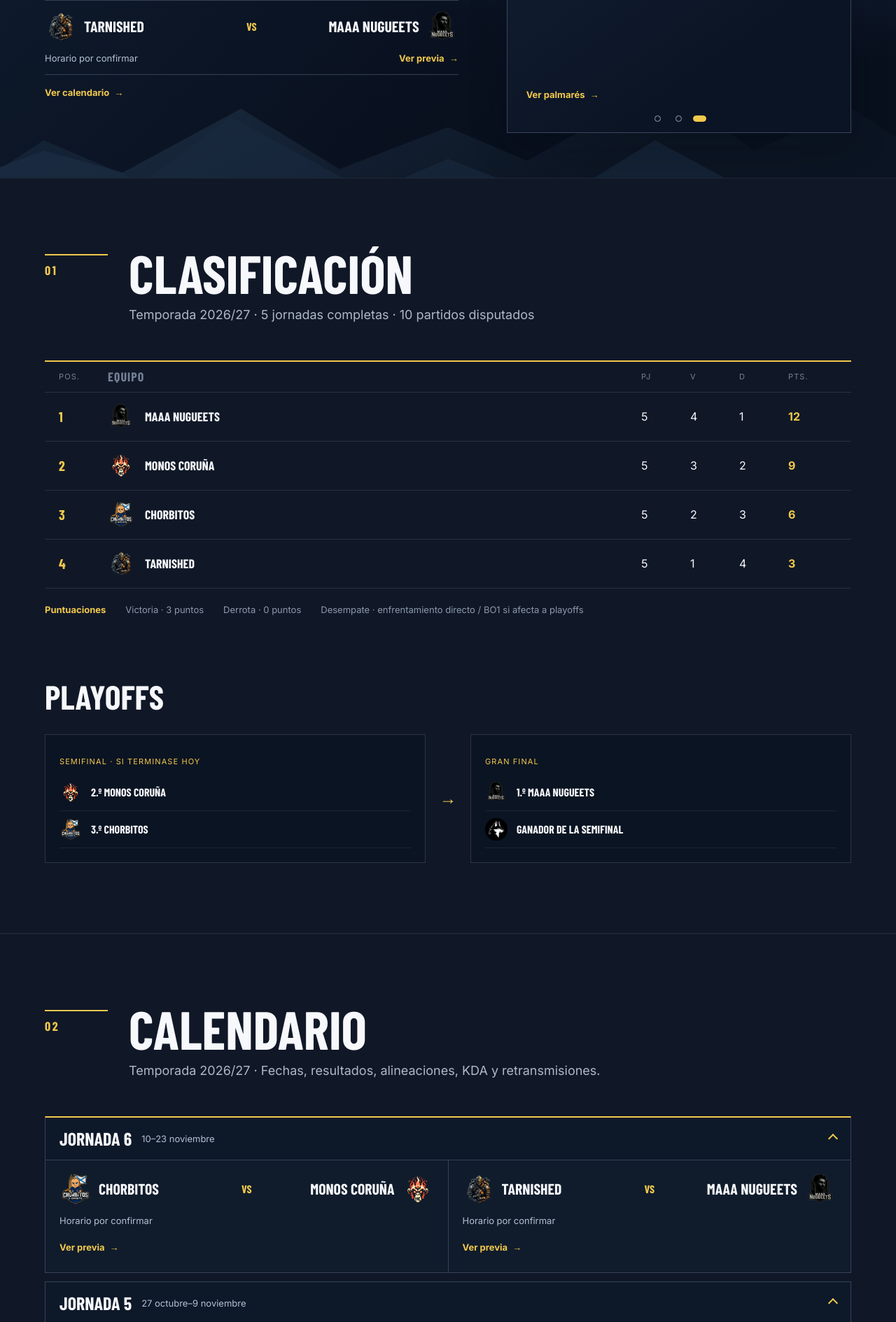
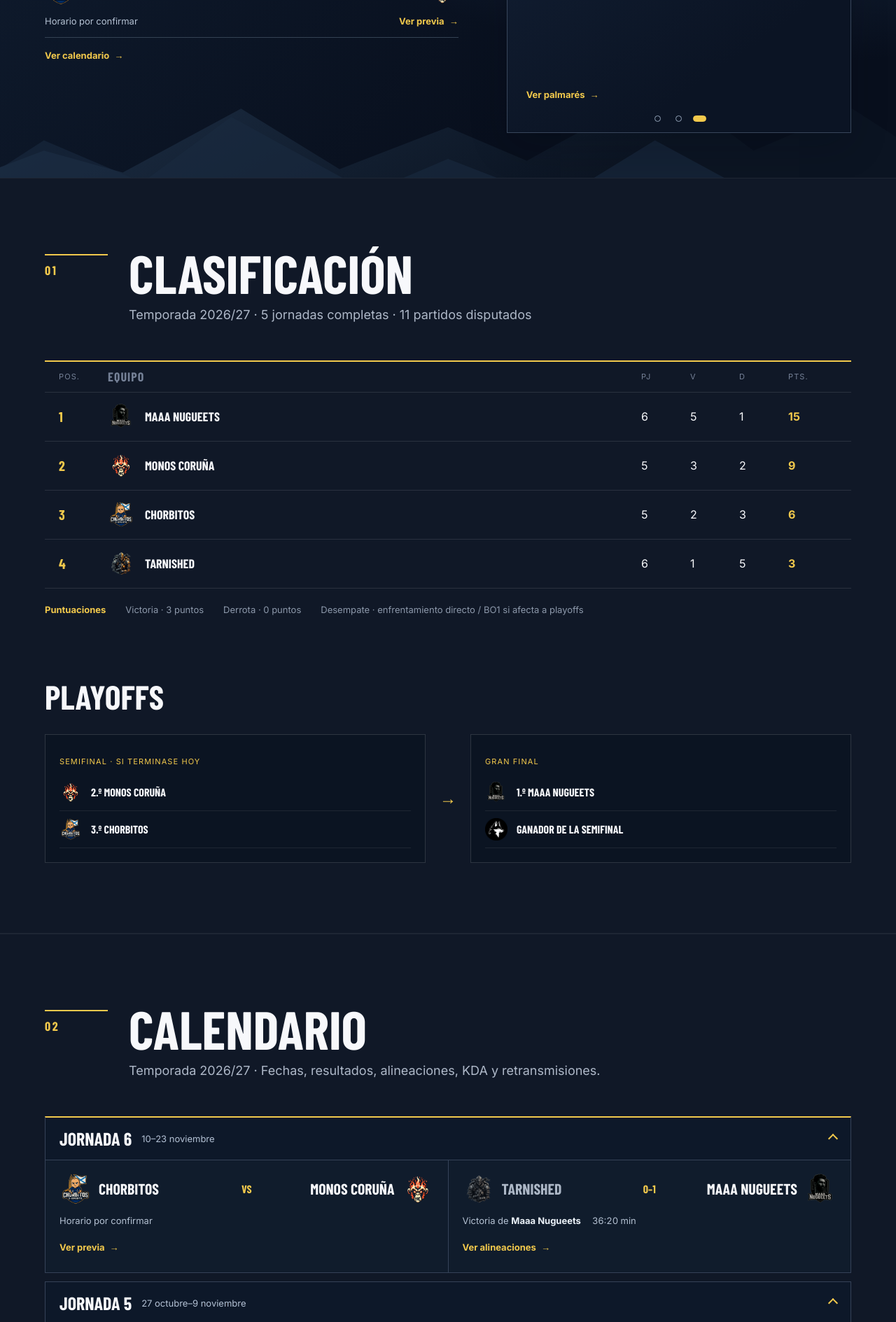
Before and after one commit to abelbendana/lln, a plain HTML site: page index.html in a window 1280 px wide. Shown: the part 469-2358 px from the top of the page at 70% size. Drawn offline with nearby package versions, Linux system fonts and the light colour scheme; a web font is replaced by a local one.

Commit message:
Registra el resultado de la jornada 6 y a Macho Toretto como suplente

```diff
--- a/index.html
+++ b/index.html
@@ -35,7 +35,7 @@
             <p class="season-label">Temporada 2026/27 · Fase regular</p>
             <h1 id="round-title">Jornada 6</h1>
             <p class="round-dates">10–23 de noviembre</p>
-            <noscript><p>Chorbitos vs. Monos Coruña y Tarnished vs. Maaa Nugueets. Horarios por confirmar.</p></noscript>
+            <noscript><p>Maaa Nugueets ganó a Tarnished en 36:20. Chorbitos vs. Monos Coruña sigue pendiente de horario.</p></noscript>
             <div id="upcoming-fixtures"></div>
             <a class="text-action" href="#calendario">Ver calendario <span aria-hidden="true">→</span></a>
           </div>
@@ -136,7 +136,7 @@
       </section>
 
       <section id="jugadores" class="content-section section-dark page-section">
-        <div class="section-intro reveal"><p class="section-number">04</p><div><h2>Jugadores</h2><p>El rango y el peak de SoloQ de la temporada 2026 se consultaron en OP.GG el 22 de noviembre.</p></div></div>
+        <div class="section-intro reveal"><p class="section-number">04</p><div><h2>Jugadores</h2><p>Rango actual y peak de SoloQ 2026 según OP.GG. Consulta general del 22 de noviembre y actualización de Macho Toretto del 24 de noviembre.</p></div></div>
         <div class="players-toolbar"><label class="search-box"><span aria-hidden="true">⌕</span><input aria-label="Buscar jugador, equipo o pick" id="player-search" type="search" placeholder="Buscar jugador, equipo o pick…" /></label>
           <label class="players-sort">Posición<select id="player-role"><option value="">Todas</option></select></label>
           <label class="players-sort">Ordenar por<select id="player-sort"><option value="team">Equipo</option><option value="name">Jugador</option><option value="kda" selected>KDA</option><option value="participation">% Participación de kills</option><option value="winrate">% Victoria</option><option value="rank">Rango SoloQ</option><option value="peakRank">Peak SoloQ</option><option value="games">PJ</option><option value="roles">Posiciones</option><option value="picks">Campeones</option></select></label></div>
@@ -169,7 +169,7 @@
       </section>
 
       <section id="estadisticas" class="content-section stats-section page-section">
-        <div class="section-intro reveal"><p class="section-number">05</p><div><h2>Récords</h2><p>Los récords, las barbaridades y las historias que está dejando la temporada.</p></div></div>
+        <div class="section-intro reveal"><p class="section-number">05</p><div><h2>Récords</h2><p>Temporada 2026/27<span id="records-sample"></span></p></div></div>
         <div class="stats-note"><span>◆</span><p>Los promedios, ratios y porcentajes de campeones, jugadores y equipos exigen <b>un mínimo de 2 partidas</b>. Los récords absolutos y de partidas usan todos los datos. En caso de empate, gana quien tenga más encuentros disputados; si continúa, se muestran todos.</p></div>
         <div id="stats-groups" class="stats-groups" aria-live="polite"></div>
       </section>
--- a/matchday.js
+++ b/matchday.js
@@ -185,8 +185,12 @@ function renderLineups(game) {
   return `<div class="match-lineups">${[game.a, game.b].map((team) => {
     const lineup = game.lineups[team] || [];
     const total = lineupTotals(lineup);
+    const players = lineup.map((player) => {
+      const level = player.level ? ` · Nivel ${player.level}` : '';
+      return `<li><span><strong>${player.name}</strong><small>${player.champion || 'Campeón pendiente'}${level}</small></span><b>${player.kda}</b></li>`;
+    }).join('');
     return `<section><h4>${team}</h4><p class="lineup-total">K / D / A · ${total.kills} / ${total.deaths} / ${total.assists}</p>
-      <ul>${lineup.map((player) => `<li><span><strong>${player.name}</strong><small>${player.champion || 'Campeón pendiente'}</small></span><b>${player.kda}</b></li>`).join('')}</ul></section>`;
+      <ul>${players}</ul></section>`;
   }).join('')}</div>`;
 }
 
--- a/script.js
+++ b/script.js
@@ -243,21 +243,46 @@ const games = [
     ]
   }},
   {date:'10–23 noviembre',a:'Chorbitos',b:'Monos Coruña',winner:null,week:'Jornada 6 · Pendiente'},
-  {date:'10–23 noviembre',a:'Tarnished',b:'Maaa Nugueets',winner:null,week:'Jornada 6 · Pendiente'}
+  {date:'10–23 noviembre',a:'Tarnished',b:'Maaa Nugueets',winner:'Maaa Nugueets',week:'Jornada 6',duration:'36:20',lineups:{
+    'Tarnished':[
+      {name:'TR alex132mini',champion:'Gnar',kda:'8/8/13',level:20},
+      {name:'TR Arkinos',champion:'Wukong',kda:'12/8/10',level:17},
+      {name:'TRPescadocanario',champion:'Vladimir',kda:'2/11/10',level:17},
+      {name:'TR Markos316',champion:'Jhin',kda:'8/6/10',level:17},
+      {name:'TR Adria Kila',champion:'Bardo',kda:'2/11/13',level:15}
+    ],
+    'Maaa Nugueets':[
+      {name:'Macho Toretto',champion:'Dr. Mundo',kda:'5/5/7',level:19,substitute:true},
+      {name:'puminy',champion:'Jarvan IV',kda:'10/4/21',level:18},
+      {name:'eiboll',champion:'Anivia',kda:'13/5/13',level:18},
+      {name:'jadriab10',champion:'Twitch',kda:'14/9/6',level:16},
+      {name:'MKOI Keiwocky',champion:'Shen',kda:'2/9/19',level:15}
+    ]
+  }}
 ];
 
 const playedGames = games.filter((game) => game.winner);
 
 const teamMembers = new Map();
 const playerStats = new Map();
+function getPlayerStats(name) {
+  if (!playerStats.has(name)) {
+    playerStats.set(name, {name,team:null,games:0,wins:0,kills:0,deaths:0,assists:0,teamKills:0,picks:new Set(),roles:new Set()});
+  }
+  return playerStats.get(name);
+}
 const lineupRoles = ['top','jungle','mid','adc','support'];
 games.forEach((game) => {
   Object.entries(game.lineups || {}).forEach(([team, lineup]) => {
     const members = teamMembers.get(team) || new Set();
-    const teamKills = lineup.reduce((total, player) => total + Number(player.kda.split('/')[0]), 0);
+    const teamKills = game.winner ? lineupTotals(lineup).kills : 0;
     lineup.forEach((player, roleIndex) => {
+      const stats = getPlayerStats(player.name);
+      if (!player.substitute) {
         members.add(player.name);
-      const stats = playerStats.get(player.name) || {name:player.name,team,games:0,wins:0,kills:0,deaths:0,assists:0,teamKills:0,picks:new Set(),roles:new Set()};
+        stats.team ??= team;
+      }
+      if (!game.winner) return;
       const [kills, deaths, assists] = player.kda.split('/').map(Number);
       stats.games += 1;
       if (game.winner === team) stats.wins += 1;
@@ -267,7 +292,6 @@ games.forEach((game) => {
       stats.teamKills += teamKills;
       if (player.champion) stats.picks.add(player.champion);
       if (lineupRoles[roleIndex]) stats.roles.add(lineupRoles[roleIndex]);
-      playerStats.set(player.name, stats);
     });
     teamMembers.set(team, members);
   });
@@ -279,9 +303,7 @@ registeredPlayers.forEach((player) => {
   const members = teamMembers.get(player.team) || new Set();
   members.add(player.name);
   teamMembers.set(player.team, members);
-  if (!playerStats.has(player.name)) {
-    playerStats.set(player.name, {name:player.name,team:player.team,games:0,wins:0,kills:0,deaths:0,assists:0,teamKills:0,picks:new Set(),roles:new Set()});
-  }
+  getPlayerStats(player.name).team = player.team;
 });
 teamMembers.forEach((members, team) => teamMembers.set(team, [...members].sort((a, b) => a.localeCompare(b, 'es'))));
 
@@ -297,6 +319,7 @@ const captainBadge = (name) => captainPlayers.has(name)
   : '';
 
 const riotProfiles = {
+  'Macho Toretto':{tag:'EUW',status:'found'},
   eiboll:{tag:'eibol',status:'known'}, DrRedFlag:{tag:'EUW',status:'known'},
   'TR alex132mini':{tag:'ASF',status:'known'}, Panker:{tag:'MV3',status:'known'},
   CANICHEMANIA63:{tag:'nerf',status:'inferred'}, Afelaino:{tag:'9703',status:'inferred'},
@@ -333,6 +356,7 @@ const previousSoloQueueRanks = {
   ZaRg0t:{tier:'Platino',division:2,lp:78}, sam:{tier:'Esmeralda',division:2,lp:65}
 };
 const soloQueueRanks = {
+  'Macho Toretto':{tier:'Bronce',division:1,lp:68},
   eiboll:{tier:'Diamante',division:4,lp:95}, DrRedFlag:{tier:'Esmeralda',division:3,lp:79},
   'TR alex132mini':{tier:'Oro',division:3,lp:75}, Panker:{tier:'Maestro',lp:111},
   CANICHEMANIA63:{tier:'Diamante',division:1,lp:75}, Afelaino:{tier:'Hierro',division:1,lp:50},
@@ -350,6 +374,7 @@ const soloQueueRanks = {
   JONI:null, TRPescadocanario:null, sam:{tier:'Diamante',division:4,lp:3}
 };
 const soloQueuePeakRanks = {
+  'Macho Toretto':{tier:'Plata',division:4,lp:23},
   eiboll:{tier:'Diamante',division:1,lp:10}, DrRedFlag:{tier:'Diamante',division:4,lp:83},
   'TR alex132mini':{tier:'Oro',division:3,lp:75}, Panker:{tier:'Maestro',lp:172},
   CANICHEMANIA63:{tier:'Maestro',lp:42}, Afelaino:{tier:'Hierro',division:1,lp:84},
@@ -413,7 +438,9 @@ document.querySelectorAll('.team-panel').forEach((card) => {
   const captain = teamCaptains[card.dataset.team];
   card.insertAdjacentHTML('beforeend', `<div class="team-panel-rank"><span class="team-captain">★ Capitán · ${captain.player}</span><span>Rango promedio · mejores 5</span><strong>${rank}</strong></div>`);
 });
-const leaguePlayers = [...playerStats.values()].sort((a, b) => a.team.localeCompare(b.team, 'es') || a.name.localeCompare(b.name, 'es'));
+const playerTeamLabel = (player) => player.team ?? 'Suplente';
+const playerEmblem = (player) => player.team ? logo(player.team) : 'assets/wolf.png';
+const leaguePlayers = [...playerStats.values()].sort((a, b) => playerTeamLabel(a).localeCompare(playerTeamLabel(b), 'es') || a.name.localeCompare(b.name, 'es'));
 const formatNumber = (value, minimumFractionDigits = 1, maximumFractionDigits = minimumFractionDigits) => value.toLocaleString('es-ES', {minimumFractionDigits, maximumFractionDigits});
 const formatRatio = (value) => formatNumber(value, 2, 2);
 const average = (total, gamesPlayed) => gamesPlayed ? formatNumber(total / gamesPlayed) : '0,0';
@@ -422,7 +449,7 @@ const killParticipation = (player) => player.teamKills ? ((player.kills + player
 const winRate = (player) => player.games ? (player.wins / player.games) * 100 : null;
 const formatWinRate = (player) => winRate(player) === null ? '—' : `${Math.round(winRate(player))}%`;
 const formatKillParticipation = (player) => killParticipation(player) === null ? '—' : `${Math.round(killParticipation(player))}%`;
-const championSlug = (champion) => ({'Kai’Sa':'Kaisa','Bel’Veth':'Belveth','Cho’Gath':'Chogath','Dr. Mundo':'DrMundo','Jarvan IV':'JarvanIV','Lee Sin':'LeeSin','Tahm Kench':'TahmKench',Wukong:'MonkeyKing',LeBlanc:'Leblanc'}[champion] || champion.replace(/[^A-Za-z0-9]/g, ''));
+const championSlug = (champion) => ({'Kai’Sa':'Kaisa','Bel’Veth':'Belveth','Cho’Gath':'Chogath','Dr. Mundo':'DrMundo','Jarvan IV':'JarvanIV','Lee Sin':'LeeSin','Tahm Kench':'TahmKench',Wukong:'MonkeyKing',LeBlanc:'Leblanc',Bardo:'Bard'}[champion] || champion.replace(/[^A-Za-z0-9]/g, ''));
 const championIcon = (champion) => `https://ddragon.leagueoflegends.com/cdn/16.21.1/img/champion/${championSlug(champion)}.png`;
 const opggUrl = (player) => {
   const profile = riotProfiles[player.name];
@@ -456,7 +483,7 @@ function renderEloGainers(container) {
     return;
   }
   const rows = leaders.map(({player, previous, current, delta}) => `
-    <li><img class="elo-team-logo" src="${logo(player.team)}" alt="">
+    <li><img class="elo-team-logo" src="${playerEmblem(player)}" alt="">
       <div class="elo-player"><a href="${opggUrl(player)}" target="_blank" rel="noopener">${player.name}</a><strong class="elo-gain">+${delta} LP</strong></div>
       <span class="elo-rank-change">${renderRankBadge(previous, 'Rango anterior')}<span aria-hidden="true">→</span>${renderRankBadge(current, 'Rango actual')}</span>
     </li>`).join('');
@@ -566,7 +593,7 @@ function renderCompactPlayer(player, index) {
   return `
     <tr class="compact-player">
       <td><button type="button" class="expand-player" aria-expanded="false" aria-controls="${detailsId}">${player.name}${captainBadge(player.name)}</button></td>
-      <td><span class="compact-team"><img src="${logo(player.team)}" alt="">${player.team}</span></td>
+      <td><span class="compact-team"><img src="${playerEmblem(player)}" alt="">${playerTeamLabel(player)}</span></td>
       <td class="player-kda"><strong>${formatRatio(kdaRatio(player))}</strong></td><td>${player.games}</td>
     </tr>
     <tr id="${detailsId}" class="player-detail" hidden><td colspan="4">
@@ -589,7 +616,7 @@ function renderPlayers(list) {
     const roles = playedRoles(player);
     const roleMetric = renderPlayerMetric(roles.length, 'posición', 'posiciones', roles.map((role) => role.label).join(', '), renderRoleIcons(player));
     const pickMetric = renderPlayerMetric(picks.length, 'campeón', 'campeones', picks.join(', '), `<div class="player-picks">${pickIcons}</div>`);
-    return `<tr><td class="player-team-cell"><img src="${logo(player.team)}" alt=""><span>${player.team}</span></td><td><a class="player-link" href="${opggUrl(player)}" target="_blank" rel="noopener"><strong>${player.name}${captainBadge(player.name)}</strong>${riotIdLabel(player)}</a></td><td class="player-kda"><strong>${formatRatio(kdaRatio(player))}</strong><small>${average(player.kills, player.games)} / ${average(player.deaths, player.games)} / ${average(player.assists, player.games)}</small></td><td class="player-kill-participation">${formatKillParticipation(player)}</td><td class="player-win-rate">${formatWinRate(player)}</td><td class="${rank ? 'has-rank' : 'rank-pending'}">${formatRank(rank)}</td><td class="${peakRank ? 'has-rank' : 'rank-pending'}">${formatRank(peakRank)}</td><td>${player.games}</td><td class="player-metric-cell">${roleMetric}</td><td class="player-metric-cell">${pickMetric}</td></tr>`;
+    return `<tr><td class="player-team-cell"><img src="${playerEmblem(player)}" alt=""><span>${playerTeamLabel(player)}</span></td><td><a class="player-link" href="${opggUrl(player)}" target="_blank" rel="noopener"><strong>${player.name}${captainBadge(player.name)}</strong>${riotIdLabel(player)}</a></td><td class="player-kda"><strong>${formatRatio(kdaRatio(player))}</strong><small>${average(player.kills, player.games)} / ${average(player.deaths, player.games)} / ${average(player.assists, player.games)}</small></td><td class="player-kill-participation">${formatKillParticipation(player)}</td><td class="player-win-rate">${formatWinRate(player)}</td><td class="${rank ? 'has-rank' : 'rank-pending'}">${formatRank(rank)}</td><td class="${peakRank ? 'has-rank' : 'rank-pending'}">${formatRank(peakRank)}</td><td>${player.games}</td><td class="player-metric-cell">${roleMetric}</td><td class="player-metric-cell">${pickMetric}</td></tr>`;
   }).join('');
   const sortableHeader = (key, label, description = '') => {
     const active = playerSortState.key === key;
@@ -616,10 +643,10 @@ function updatePlayers() {
   const query = playerSearch.value.trim().toLocaleLowerCase('es');
   const filtered = leaguePlayers.filter((player) =>
     (!playerRole.value || player.roles.has(playerRole.value)) &&
-    [player.name, player.team, ...player.picks].join(' ').toLocaleLowerCase('es').includes(query));
+    [player.name, playerTeamLabel(player), ...player.picks].join(' ').toLocaleLowerCase('es').includes(query));
   filtered.sort((a, b) => {
     const values = {
-      team:[a.team, b.team], name:[a.name, b.name], kda:[kdaRatio(a), kdaRatio(b)],
+      team:[playerTeamLabel(a), playerTeamLabel(b)], name:[a.name, b.name], kda:[kdaRatio(a), kdaRatio(b)],
       participation:[killParticipation(a) ?? -1, killParticipation(b) ?? -1],
       winrate:[winRate(a) ?? -1, winRate(b) ?? -1],
       rank:[soloQueueRanks[a.name] ? rankScore(soloQueueRanks[a.name]) : -1, soloQueueRanks[b.name] ? rankScore(soloQueueRanks[b.name]) : -1],
@@ -687,13 +714,15 @@ const selectLeaders = (entries, getter, direction = 'max') => {
     .filter((entry) => entry.games === mostGames)
     .sort((a, b) => a.name.localeCompare(b.name, 'es'));
 };
-const lineupTotals = (lineup) => lineup.reduce((totals, player) => {
+function lineupTotals(lineup) {
+  return lineup.reduce((totals, player) => {
     const [kills, deaths, assists] = player.kda.split('/').map(Number);
     totals.kills += kills;
     totals.deaths += deaths;
     totals.assists += assists;
     return totals;
   }, {kills:0, deaths:0, assists:0});
+}
 
 const championStats = new Map();
 completedGames.forEach((game) => {
@@ -795,7 +824,7 @@ const championCard = (title, champions, value, detail) => ({
 });
 const playerCard = (title, players, value, detail) => ({
   title, value, detail, kind:'player', leaders:players.map((player) => ({
-    name:player.name, image:logo(player.team), imageAlt:`Escudo de ${player.team}`
+    name:player.name, image:playerEmblem(player), imageAlt:player.team ? `Escudo de ${player.team}` : 'Escudo de la liga'
   }))
 });
 const teamCard = (title, teams, value, detail) => ({
@@ -871,6 +900,7 @@ function renderStatisticCard(item) {
   return `<article class="stat-card stat-card-${item.kind}${hasTiedLeaders ? ' stat-card-tied' : ''}"><header><h4>${item.title}</h4></header>${renderStatMedia(item)}<div class="stat-card-copy">${hasTiedLeaders ? '' : `<h5>${subject}</h5>`}<strong>${item.value}</strong><p>${item.detail}</p></div></article>`;
 }
 
+document.querySelector('#records-sample').textContent = ` · ${completedGames.length} ${completedGames.length === 1 ? 'partido con estadísticas' : 'partidos con estadísticas'}`;
 document.querySelector('#stats-groups').innerHTML = statisticsGroups.map((group) => {
   const cards = group.items.map(renderStatisticCard).join('');
   return `<section class="stats-group"><div class="stats-group-heading"><div><span>${group.eyebrow}</span><h3>${group.title}</h3></div><b>${group.items.length} récords</b></div><div class="stats-grid">${cards}</div></section>`;
```
Lines whose indentation alone changed are shown as unchanged.
